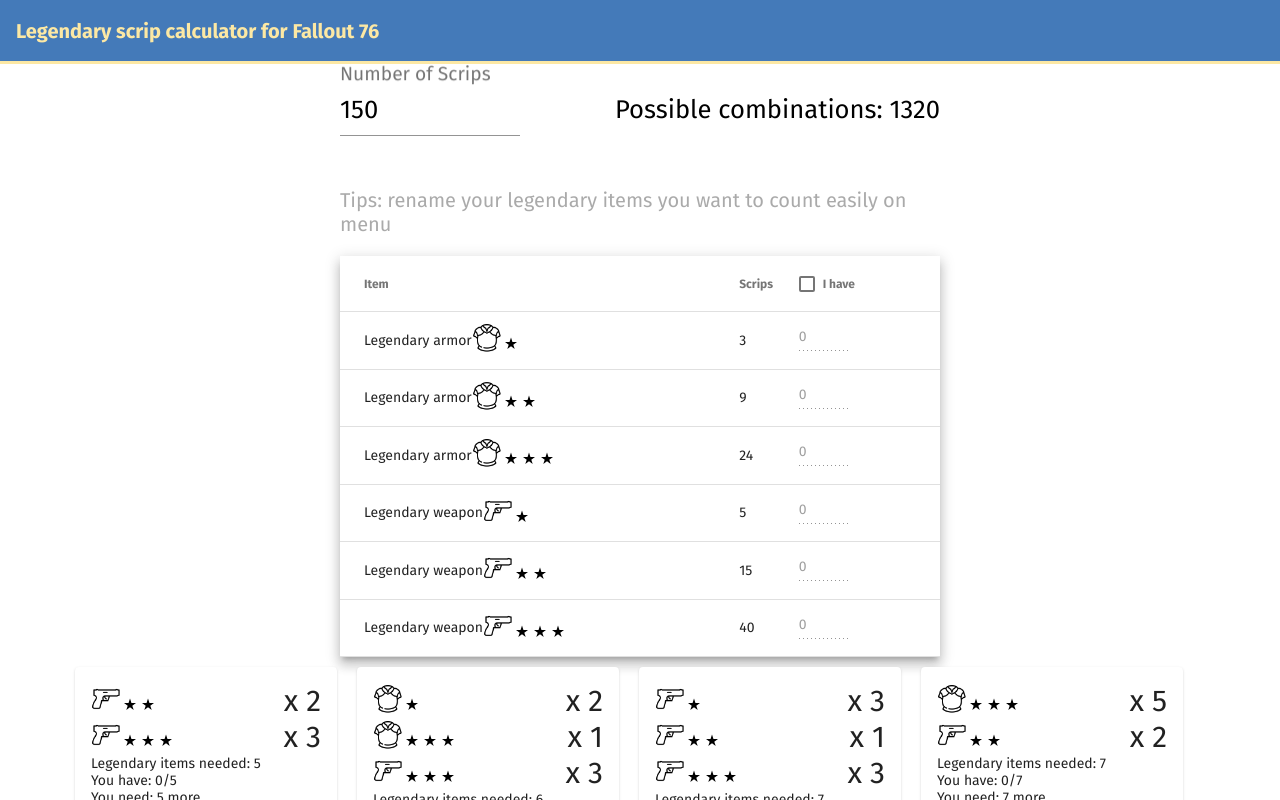
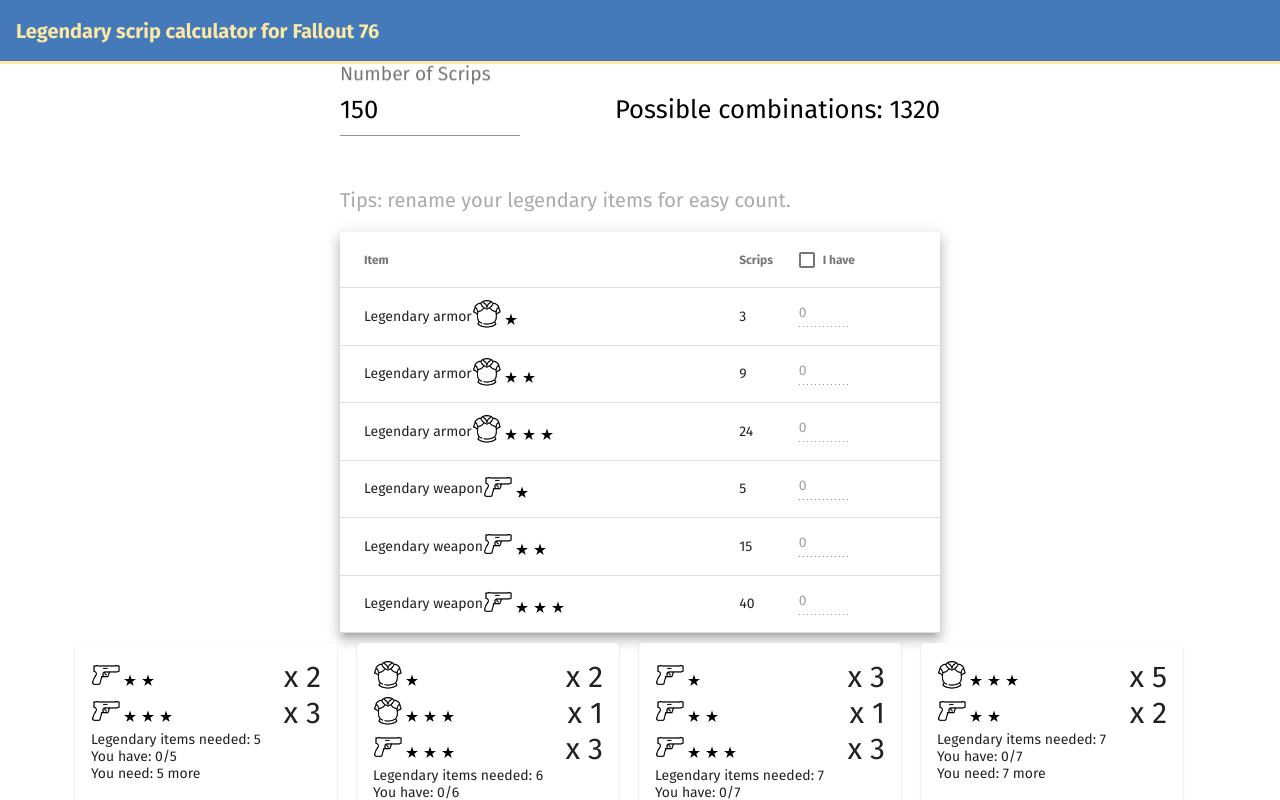
Before and after one commit to acieshk/fo76-leg-scrip-cal, an Angular app: page / in a window 1280 px wide. Shown: the top 800 px of the page. Built offline with nearby package versions, Linux system fonts and the light colour scheme.

Commit message:
change tips

```diff
--- a/src/app/app.component.html
+++ b/src/app/app.component.html
@@ -13,7 +13,7 @@
 </div>
 <div class="tips">
   <p>
-    Tips: rename your legendary items you want to count easily on menu
+    Tips: rename your legendary items for easy count.
   </p>
 </div>
 <table mat-table [dataSource]="data" class="mat-elevation-z8">
```
